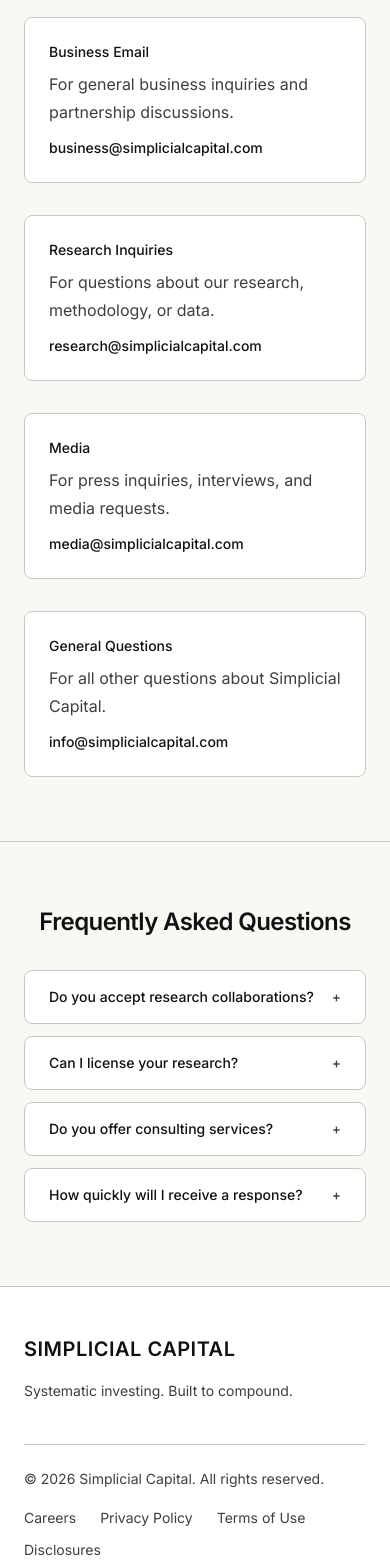
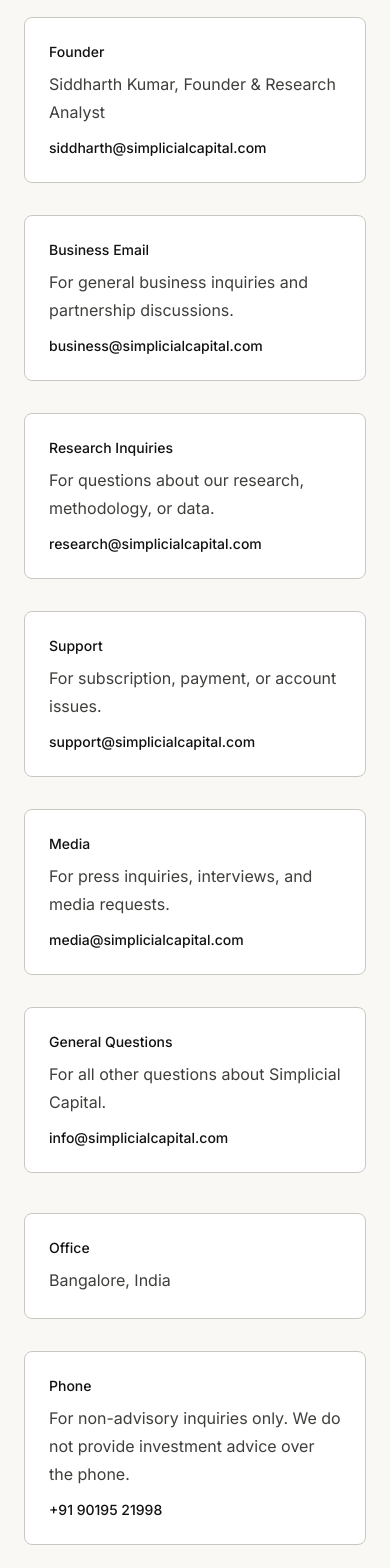
Before and after one commit to erniersnail/stratova, a Next.js app: page /contact in a window 390 px wide. Shown: the part 1040-2608 px from the top of the page. Built offline with nearby package versions, Linux system fonts and the light colour scheme; no server answers; a web font is replaced by a local one.

Commit message:
contact: add founder, support, office, and phone

```diff
--- a/components/contact/ContactInformation.tsx
+++ b/components/contact/ContactInformation.tsx
@@ -2,24 +2,90 @@
 import { typography } from "@/lib/typography";
 
 const CONTACTS = [
-  { title: "Business Email", desc: "For general business inquiries and partnership discussions.", email: "business@simplicialcapital.com" },
-  { title: "Research Inquiries", desc: "For questions about our research, methodology, or data.", email: "research@simplicialcapital.com" },
-  { title: "Media", desc: "For press inquiries, interviews, and media requests.", email: "media@simplicialcapital.com" },
-  { title: "General Questions", desc: "For all other questions about Simplicial Capital.", email: "info@simplicialcapital.com" },
+  {
+    title: "Founder",
+    desc: "Siddharth Kumar, Founder & Research Analyst",
+    email: "siddharth@simplicialcapital.com",
+  },
+  {
+    title: "Business Email",
+    desc: "For general business inquiries and partnership discussions.",
+    email: "business@simplicialcapital.com",
+  },
+  {
+    title: "Research Inquiries",
+    desc: "For questions about our research, methodology, or data.",
+    email: "research@simplicialcapital.com",
+  },
+  {
+    title: "Support",
+    desc: "For subscription, payment, or account issues.",
+    email: "support@simplicialcapital.com",
+  },
+  {
+    title: "Media",
+    desc: "For press inquiries, interviews, and media requests.",
+    email: "media@simplicialcapital.com",
+  },
+  {
+    title: "General Questions",
+    desc: "For all other questions about Simplicial Capital.",
+    email: "info@simplicialcapital.com",
+  },
 ];
+
+const OFFICE = {
+  city: "Bangalore, India",
+  phone: "+91 90195 21998",
+};
 
 export default function ContactInformation() {
   return (
     <div>
-      <SectionHeader label="CONTACT" title="Contact Information" description="Reach out to the right team for your inquiry." centered={false} />
+      <SectionHeader
+        label="CONTACT"
+        title="Contact Information"
+        description="Reach out to the right team for your inquiry."
+        centered={false}
+      />
       <div className="mt-10 grid grid-cols-1 gap-8 md:grid-cols-2">
         {CONTACTS.map((c) => (
-          <div key={c.title} className="rounded-lg border border-border bg-surface p-6">
+          <div
+            key={c.title}
+            className="rounded-lg border border-border bg-surface p-6"
+          >
             <h3 className="text-sm font-medium text-foreground">{c.title}</h3>
             <p className={`${typography.body} mt-2 text-secondary`}>{c.desc}</p>
-            <a href={`mailto:${c.email}`} className="mt-3 block text-sm font-medium text-foreground transition-colors hover:text-secondary">{c.email}</a>
+            <a
+              href={`mailto:${c.email}`}
+              className="mt-3 block text-sm font-medium text-foreground transition-colors hover:text-secondary"
+            >
+              {c.email}
+            </a>
           </div>
         ))}
+      </div>
+
+      <div className="mt-10 grid grid-cols-1 gap-8 md:grid-cols-2">
+        <div className="rounded-lg border border-border bg-surface p-6">
+          <h3 className="text-sm font-medium text-foreground">Office</h3>
+          <p className={`${typography.body} mt-2 text-secondary`}>
+            {OFFICE.city}
+          </p>
+        </div>
+        <div className="rounded-lg border border-border bg-surface p-6">
+          <h3 className="text-sm font-medium text-foreground">Phone</h3>
+          <p className={`${typography.body} mt-2 text-secondary`}>
+            For non-advisory inquiries only. We do not provide investment
+            advice over the phone.
+          </p>
+          <a
+            href={`tel:${OFFICE.phone.replace(/\s/g, "")}`}
+            className="mt-3 block text-sm font-medium text-foreground transition-colors hover:text-secondary"
+          >
+            {OFFICE.phone}
+          </a>
+        </div>
       </div>
     </div>
   );
```
